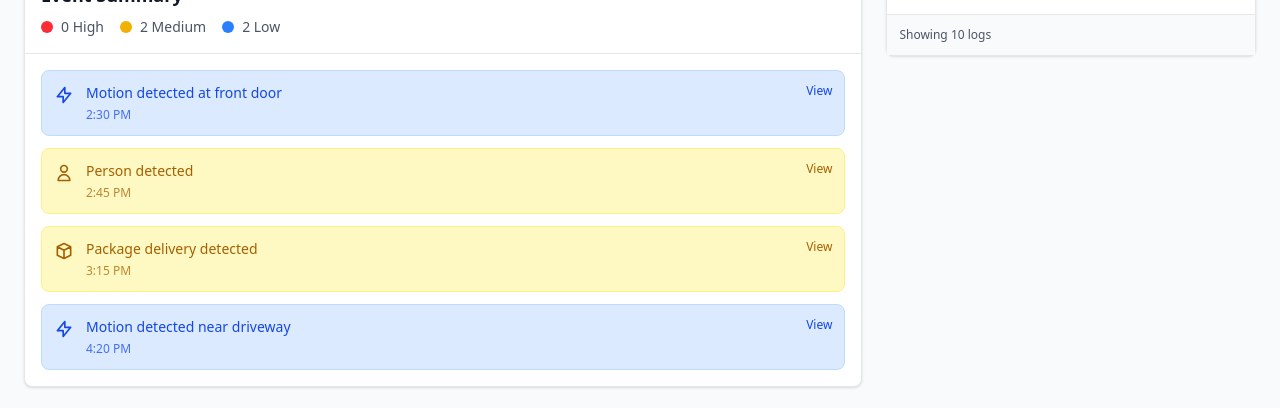
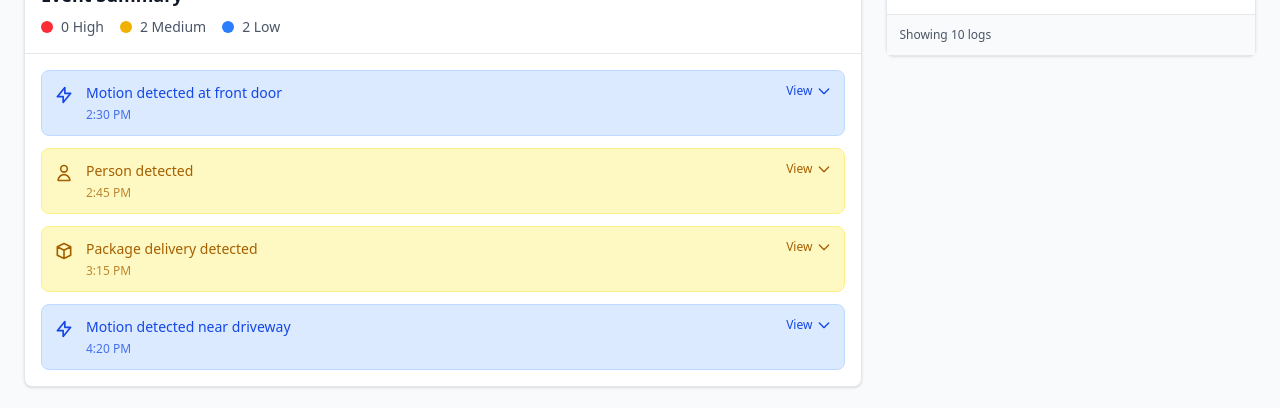
Before and after one commit to raymondcen/DubHacks2025, a React (Vite) app in the folder tmobile-client/: page /dashboard in a window 1280 px wide. Shown: the part 929-1337 px from the top of the page. Built offline with nearby package versions, Linux system fonts and the light colour scheme; no server answers.

Commit message:
Added a email to SMS notification service utilizing the emailjs library.

```diff
--- a/tmobile-client/package.json
+++ b/tmobile-client/package.json
@@ -10,6 +10,7 @@
     "preview": "vite preview"
   },
   "dependencies": {
+    "@emailjs/browser": "^4.4.1",
     "@tailwindcss/vite": "^4.1.14",
     "react": "^19.1.1",
     "react-dom": "^19.1.1",
--- a/tmobile-client/src/components/summary.jsx
+++ b/tmobile-client/src/components/summary.jsx
@@ -1,15 +1,45 @@
-import { useState } from 'react';
-
+import { useState, useEffect } from 'react';
+import { initWebSocket, subscribe } from '../context/connection';
+import { notifyEvent } from '../utils/notifications';
 
 const testSummary = [
-    { id: 1, type: 'motion', time: '2:30 PM', description: 'Motion detected at front door', severity: 'low' },
-    { id: 2, type: 'person', time: '2:45 PM', description: 'Person detected', severity: 'medium' },
-    { id: 3, type: 'package', time: '3:15 PM', description: 'Package delivery detected', severity: 'medium' },
-    { id: 4, type: 'motion', time: '4:20 PM', description: 'Motion detected near driveway', severity: 'low' },
+    { id: 1, type: 'motion', time: '2:30 PM', description: 'Motion detected at front door', severity: 'low', rawData: { eventType: 'motion', timestamp: '2025-10-18 14:30:00', confidence: 0.85 } },
+    { id: 2, type: 'person', time: '2:45 PM', description: 'Person detected', severity: 'medium', rawData: { eventType: 'person', timestamp: '2025-10-18 14:45:00', confidence: 0.92 } },
+    { id: 3, type: 'package', time: '3:15 PM', description: 'Package delivery detected', severity: 'medium', rawData: { eventType: 'package', timestamp: '2025-10-18 15:15:00', confidence: 0.88 } },
+    { id: 4, type: 'motion', time: '4:20 PM', description: 'Motion detected near driveway', severity: 'low', rawData: { eventType: 'motion', timestamp: '2025-10-18 16:20:00', confidence: 0.78 } },
 ];
 
 function Summary({ timeRange }) {
-    const events = testSummary;
+    const [events, setEvents] = useState(testSummary);
+    const [expandedEventId, setExpandedEventId] = useState(null);
+
+    useEffect(() => {
+        initWebSocket();
+        const unsubscribe = subscribe('event', (payload) => {
+            // Add new event to the beginning of the list
+            setEvents((prevEvents) => {
+                const newEvent = {
+                    id: Date.now(),
+                    type: payload.eventType || 'motion',
+                    time: new Date().toLocaleTimeString('en-US', { hour: 'numeric', minute: '2-digit' }),
+                    description: payload.description || payload.message || 'Event detected',
+                    severity: payload.severity || 'low',
+                    rawData: payload // Store the full Raspberry Pi output
+                };
+
+                // Send SMS notification for medium/high severity events
+                notifyEvent(newEvent);
+
+                return [newEvent, ...prevEvents];
+            });
+        });
+
+        return () => unsubscribe();
+    }, []);
+
+    const toggleEventDetails = (eventId) => {
+        setExpandedEventId(expandedEventId === eventId ? null : eventId);
+    };
 
     const getEventIcon = (type) => {
         switch (type) {
@@ -54,6 +84,7 @@ function Summary({ timeRange }) {
     };
 
     return (
+        <>
         <div className="mt-6 bg-white rounded-lg border border-gray-200 shadow-sm">
         <div className="p-4 border-b border-gray-200">
             <div className="flex items-center justify-between">
@@ -80,11 +111,15 @@ function Summary({ timeRange }) {
 
         <div className="p-4">
             <div className="space-y-3">
-            {events.map((event) => (
+            {events.map((event) => {
+                const isExpanded = expandedEventId === event.id;
+                return (
                 <div
                 key={event.id}
-                className={`flex items-start gap-3 p-3 rounded-lg border ${getSeverityColor(event.severity)}`}
+                className={`rounded-lg border ${getSeverityColor(event.severity)} overflow-hidden transition-all`}
                 >
+                {/* Event Header */}
+                <div className="flex items-start gap-3 p-3">
                     <div className="flex-shrink-0 mt-0.5">
                         {getEventIcon(event.type)}
                     </div>
@@ -92,14 +127,59 @@ function Summary({ timeRange }) {
                         <p className="text-sm font-medium">{event.description}</p>
                         <p className="text-xs mt-1 opacity-75">{event.time}</p>
                     </div>
-                <button className="flex-shrink-0 text-xs font-medium hover:underline">
-                    View
+                    <button
+                        onClick={() => toggleEventDetails(event.id)}
+                        className="flex-shrink-0 text-xs font-medium hover:underline flex items-center gap-1"
+                    >
+                        {isExpanded ? 'Hide' : 'View'}
+                        <svg
+                            className={`w-4 h-4 transition-transform ${isExpanded ? 'rotate-180' : ''}`}
+                            fill="none"
+                            stroke="currentColor"
+                            viewBox="0 0 24 24"
+                        >
+                            <path strokeLinecap="round" strokeLinejoin="round" strokeWidth={2} d="M19 9l-7 7-7-7" />
+                        </svg>
                     </button>
                 </div>
-            ))}
+
+                {/* Expanded Details */}
+                {isExpanded && (
+                    <div className="border-t border-current border-opacity-20 bg-white bg-opacity-50 p-4">
+                        <div className="space-y-3">
+                            {/* Event Metadata */}
+                            <div className="grid grid-cols-2 gap-4">
+                                <div>
+                                    <h4 className="text-xs font-semibold opacity-75 mb-1">Event Type</h4>
+                                    <p className="text-sm font-medium capitalize">{event.type}</p>
+                                </div>
+                                <div>
+                                    <h4 className="text-xs font-semibold opacity-75 mb-1">Severity</h4>
+                                    <span className={`inline-block px-2 py-1 rounded text-xs font-medium ${getSeverityColor(event.severity)}`}>
+                                        {event.severity.toUpperCase()}
+                                    </span>
+                                </div>
+                            </div>
+
+                            {/* Raspberry Pi Output */}
+                            <div>
+                                <h4 className="text-xs font-semibold opacity-75 mb-2">Raspberry Pi Output</h4>
+                                <div className="bg-gray-50 rounded-lg p-3 border border-gray-200">
+                                    <p className="text-xs text-gray-700 font-mono break-all">
+{JSON.stringify(event.rawData)}
+                                    </p>
                                 </div>
                             </div>
                         </div>
+                    </div>
+                )}
+                </div>
+                );
+            })}
+            </div>
+        </div>
+        </div>
+        </>
     );
 }
 
--- a/tmobile-client/src/pages/dashboard.jsx
+++ b/tmobile-client/src/pages/dashboard.jsx
@@ -27,7 +27,7 @@ function Dashboard() {
               </div>
               <div>
                 {/* Title */}
-                <h1 className="text-xl font-bold text-gray-900">TITLE</h1>
+                <h1 className="text-xl font-bold text-gray-900">DubBetter Ring</h1>
                 {/* Device */}
                 <p className="text-sm text-gray-500">Camera</p>
               </div>
--- /dev/null
+++ b/tmobile-client/src/utils/notifications.js
@@ -0,0 +1,51 @@
+import emailjs from '@emailjs/browser';
+
+const SERVICE_ID = import.meta.env.VITE_EMAILJS_SERVICE_ID;
+const TEMPLATE_ID = import.meta.env.VITE_EMAILJS_TEMPLATE_ID;
+const PUBLIC_KEY = import.meta.env.VITE_EMAILJS_PUBLIC_KEY;
+const PHONE_NUMBER = import.meta.env.VITE_SMS_PHONE_NUMBER;
+
+// Initialize EmailJS
+emailjs.init(PUBLIC_KEY);
+
+/**
+ * Send SMS notification via EmailJS to AT&T email-to-SMS gateway
+ * @param {string} message - The message to send
+ * @returns {Promise} - EmailJS send promise
+ */
+export async function sendSMSNotification(message) {
+  try {
+    const templateParams = {
+      to_number: `${PHONE_NUMBER}@tmomail.net`,
+      message: message
+    };
+
+    const response = await emailjs.send(
+      SERVICE_ID,
+      TEMPLATE_ID,
+      templateParams
+    );
+
+    console.log('SMS notification sent successfully:', response);
+    return response;
+  } catch (error) {
+    console.error('Failed to send SMS notification:', error);
+    throw error;
+  }
+}
+
+/**
+ * Send event notification for high/medium severity events
+ * @param {Object} event - Event object with type, description, severity
+ */
+export function notifyEvent(event) {
+  // Only send SMS for medium and high severity events
+  if (event.severity === 'medium' || event.severity === 'high') {
+    const message = `[${event.severity.toUpperCase()}] ${event.description} at ${event.time}`;
+
+    // Send SMS notification (async, non-blocking)
+    sendSMSNotification(message).catch(err => {
+      console.error('SMS notification failed:', err);
+    });
+  }
+}
```
Also changed, not shown: 1 other file (tests, documents, lock files or other folders). Lines whose indentation alone changed are shown as unchanged.
